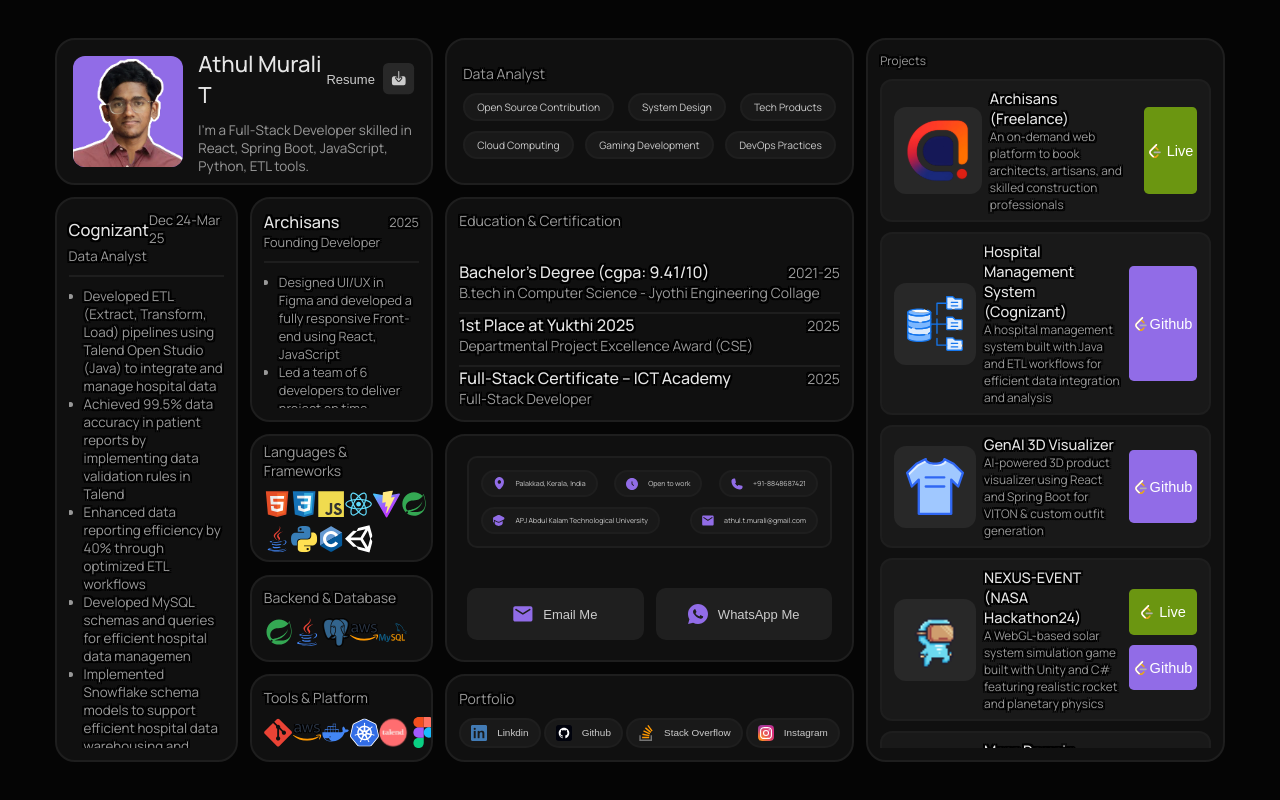
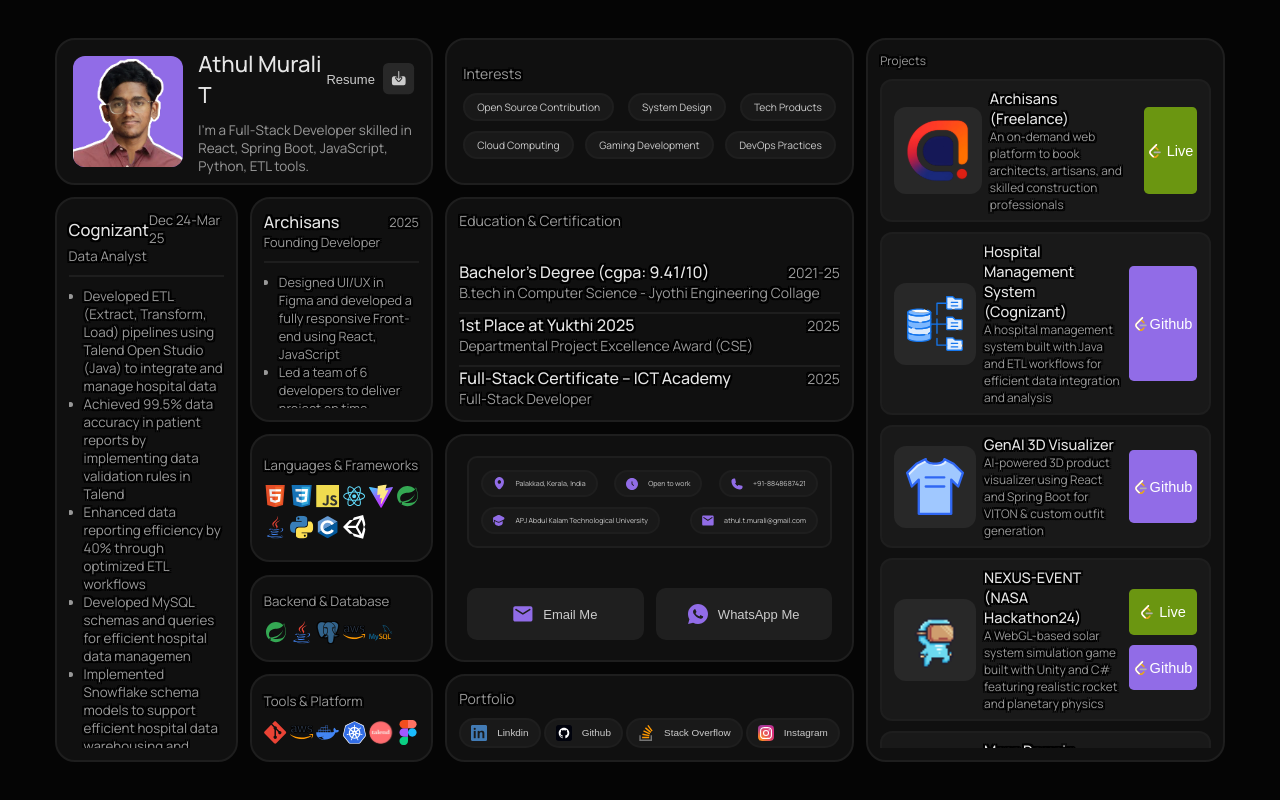
Before and after one commit to ATHUL-MURALI/Portfolio, a React (Vite) app: page / in a window 1280 px wide. Built offline with nearby package versions, Linux system fonts and the light colour scheme.

Commit message:
Fixed so many errors

```diff
--- a/src/components/contact/Contact.jsx
+++ b/src/components/contact/Contact.jsx
@@ -18,6 +18,17 @@
     };
 
 
+
+    const copyToClipboard = async (text) => {
+        try {
+            await navigator.clipboard.writeText(text);
+        } catch (err) {
+            console.error("Failed to copy: ", err);
+        }
+    };
+
+
+
     const do2 = () => {
         const phoneNumber = "918848687421"
         const message = encodeURIComponent("Hi Athul!")
@@ -30,23 +41,23 @@
                     <div className='Contact__container-box'>
                         <div className='Contact__content'>
                             <div className='Contact__boxbox'>
-                                <img src={pf1} alt="error" />
+                                <img src={pf1} alt="error" onClick={() => copyToClipboard("Palakkad, Kerala, India")}/>
                                 <h1>Palakkad, Kerala, India</h1>
                             </div>
                             <div className='Contact__boxbox'>
-                                <img src={pf2} alt="error" />
+                                <img src={pf2} alt="error" onClick={() => copyToClipboard("Open to work")}/>
                                 <h1>Open to work</h1>
                             </div>
                             <div className='Contact__boxbox'>
-                                <img src={pf3} alt="error" />
+                                <img src={pf3} alt="error" onClick={() => copyToClipboard("+91-8848687421")}/>
                                 <h1>+91-8848687421</h1>
                             </div>
                             <div className='Contact__boxbox'>
-                                <img src={pf4} alt="error" />
+                                <img src={pf4} alt="error" onClick={() => copyToClipboard("APJ Abdul Kalam Technological University")}/>
                                 <h1>APJ Abdul Kalam Technological University</h1>
                             </div>
                             <div className='Contact__boxbox'>
-                                <img src={pf5} alt="error" />
+                                <img src={pf5} alt="error" onClick={() => copyToClipboard("athul.t.murali@gmail.com")}/>
                                 <h1>athul.t.murali@gmail.com</h1>
                             </div>
                         </div>
--- a/src/components/interests/Interests.jsx
+++ b/src/components/interests/Interests.jsx
@@ -4,7 +4,7 @@
         <div className='Interests__container'>
             <div className='Interests__container-box'>
                 <div className='Interests__heading'>
-                    <p>Data Analyst</p>
+                    <p>Interests</p>
                 </div>
                 <div className='Interests__content'>
                     <h1 className='Interests__boxbox'>Open Source Contribution</h1>
--- a/src/components/skillOne/SkillOne.css
+++ b/src/components/skillOne/SkillOne.css
@@ -5,6 +5,8 @@
     padding: calc(12*0.0625rem);
     border-radius: 1.25rem;
     height: 100%;
+    width: 100%;
+    container-type: inline-size;
     overflow: hidden;
   }
 .SkillOne__container-box {
@@ -74,8 +76,46 @@
 .SkillOne__img img{
   margin: 0;
   padding: 0;
-  /* width: 15.1%; */
+
+  width: 15.1%;
   /* background-color: #8d447d; */
   /* width: 100%;
   height: auto; */
 }
+
+
+@container (width > 220px) {
+  .SkillOne__img img {
+    width: 13%;;
+  }
+}
+@container (width > 260px) {
+  .SkillOne__img img {
+    width: 12%;;
+  }
+}
+@container (width > 300px) {
+  .SkillOne__img img {
+    width: 11%;;
+  }
+}
+@container (width > 340px) {
+  .SkillOne__img img {
+    width: 10%;;
+  }
+}
+@container (width > 380px) {
+  .SkillOne__img img {
+    width: 9%;;
+  }
+}
+@container (width > 420px) {
+  .SkillOne__img img {
+    width: 8%;;
+  }
+}
+@container (width > 460px) {
+  .SkillOne__img img {
+    width: 7%;;
+  }
+}
--- a/src/components/skillOne/SkillOne.jsx
+++ b/src/components/skillOne/SkillOne.jsx
@@ -20,7 +20,7 @@
             if (boxRef.current) {
                 const { offsetWidth: w, offsetHeight: h } = boxRef.current;
                 const area = w * h;
-                const newSize1 = Math.sqrt(area)/310;
+                const newSize1 = Math.sqrt(area)/185;
                 const newSize2 = Math.sqrt(area)/90;
                 setfontSize1(newSize1);
                 setfontSize2(newSize2);
@@ -34,28 +34,29 @@
         <div ref={boxRef} className='SkillOne__container'>
             <div className='SkillOne__container-box'>
                 <div className='SkillOne__content-box'>
-                    <p>Languages & Frameworks</p>
+                    <p style={{fontSize: `${fontSize1}rem`}}>Languages & Frameworks</p>
                 </div>
                 <div className='SkillOne__img'>
                     <div className='row-1'>
-                        <img style={{width: `${fontSize2}rem`}} src={sk1} alt="error" />
-                        <img style={{width: `${fontSize2}rem`}} src={sk2} alt="error" />
-                        <img style={{width: `${fontSize2}rem`}} src={sk3} alt="error" />
-                        <img style={{width: `${fontSize2}rem`}} src={sk4} alt="error" />
-                        <img style={{width: `${fontSize2}rem`}} src={sk5} alt="error" />
-                        <img style={{width: `${fontSize2}rem`}} src={sk6} alt="error" />
+                        <img src={sk1} alt="error" />
+                        <img src={sk2} alt="error" />
+                        <img src={sk3} alt="error" />
+                        <img src={sk4} alt="error" />
+                        <img src={sk5} alt="error" />
+                        <img src={sk6} alt="error" />
                     </div>
                     <div className='row-2'>
-                        <img style={{width: `${fontSize2}rem`}} src={sk7} alt="error" />
-                        <img style={{width: `${fontSize2}rem`}} src={sk8} alt="error" />
-                        <img style={{width: `${fontSize2}rem`}} src={sk9} alt="error" />
-                        <img style={{width: `${fontSize2}rem`}} src={sk10} alt="error" />
-                        <img style={{width: `${fontSize2}rem`}} id='hidden' src={sk1} alt="error" />
-                        <img style={{width: `${fontSize2}rem`}} id='hidden' src={sk1} alt="error" />
+                        <img src={sk7} alt="error" />
+                        <img src={sk8} alt="error" />
+                        <img src={sk9} alt="error" />
+                        <img src={sk10} alt="error" />
+                        <img id='hidden' src={sk1} alt="error" />
+                        <img id='hidden' src={sk1} alt="error" />
                     </div>
                 </div>
             </div>
         </div>
+        // style={{width: `${fontSize2}rem`}}
     )
 }
 
--- a/src/components/skillThree/SkillThree.css
+++ b/src/components/skillThree/SkillThree.css
@@ -5,6 +5,8 @@
     padding: calc(12*0.0625rem);
     border-radius: 1.25rem;
     height: 100%;
+    container-type: inline-size;
+    width: 100%;
     overflow: hidden;
   }
 .SkillThree__container-box {
@@ -60,3 +62,40 @@
   /* width: 100%;
   height: auto; */
 }
+
+
+@container (width > 220px) {
+  .SkillThree__img img {
+    width: 13%;;
+  }
+}
+@container (width > 260px) {
+  .SkillThree__img img {
+    width: 12%;;
+  }
+}
+@container (width > 300px) {
+  .SkillThree__img img {
+    width: 11%;;
+  }
+}
+@container (width > 340px) {
+  .SkillThree__img img {
+    width: 10%;;
+  }
+}
+@container (width > 380px) {
+  .SkillThree__img img {
+    width: 9%;;
+  }
+}
+@container (width > 420px) {
+  .SkillThree__img img {
+    width: 8%;;
+  }
+}
+@container (width > 460px) {
+  .SkillThree__img img {
+    width: 7%;;
+  }
+}
--- a/src/components/skillThree/SkillThree.jsx
+++ b/src/components/skillThree/SkillThree.jsx
@@ -16,7 +16,7 @@
             if (boxRef.current) {
                 const { offsetWidth: w, offsetHeight: h } = boxRef.current;
                 const area = w * h;
-                const newSize1 = Math.sqrt(area)/310;
+                const newSize1 = Math.sqrt(area)/152;
                 const newSize2 = Math.sqrt(area)/70;
                 setfontSize1(newSize1);
                 setfontSize2(newSize2);
@@ -30,15 +30,15 @@
         <div ref={boxRef} className='SkillThree__container'>
             <div className='SkillThree__container-box'>
                 <div className='SkillThree__content-box'>
-                    <p>Tools & Platform</p>
+                    <p style={{fontSize: `${fontSize1}rem`}}>Tools & Platform</p>
                 </div>
                 <div className='SkillThree__img'>
-                    <img style={{width: `${fontSize2}rem`}} src = {sk1} alt="error" />
-                    <img style={{width: `${fontSize2}rem`}} src = {sk2} alt="error" />
-                    <img style={{width: `${fontSize2}rem`}} src = {sk3} alt="error" />
-                    <img style={{width: `${fontSize2}rem`}} src = {sk4} alt="error" />
-                    <img style={{width: `${fontSize2}rem`}} src = {sk5} alt="error" />
-                    <img style={{width: `${fontSize2}rem`}} src = {sk6} alt="error" />
+                    <img src = {sk1} alt="error" />
+                    <img src = {sk2} alt="error" />
+                    <img src = {sk3} alt="error" />
+                    <img src = {sk4} alt="error" />
+                    <img src = {sk5} alt="error" />
+                    <img src = {sk6} alt="error" />
                 </div>
             </div>
         </div>
--- a/src/components/skillTwo/SkillTwo.css
+++ b/src/components/skillTwo/SkillTwo.css
@@ -5,6 +5,8 @@
     padding: calc(12*0.0625rem);
     border-radius: 1.25rem;
     height: 100%;
+    width: 100%;
+    container-type: inline-size;
     overflow: hidden;
   }
 .SkillTwo__container-box {
@@ -60,3 +62,40 @@
   /* width: 100%;
   height: auto; */
 }
+
+
+@container (width > 220px) {
+  .SkillTwo__img img {
+    width: 13%;;
+  }
+}
+@container (width > 260px) {
+  .SkillTwo__img img {
+    width: 12%;;
+  }
+}
+@container (width > 300px) {
+  .SkillTwo__img img {
+    width: 11%;;
+  }
+}
+@container (width > 340px) {
+  .SkillTwo__img img {
+    width: 10%;;
+  }
+}
+@container (width > 380px) {
+  .SkillTwo__img img {
+    width: 9%;;
+  }
+}
+@container (width > 420px) {
+  .SkillTwo__img img {
+    width: 8%;;
+  }
+}
+@container (width > 460px) {
+  .SkillTwo__img img {
+    width: 7%;;
+  }
+}
--- a/src/components/skillTwo/SkillTwo.jsx
+++ b/src/components/skillTwo/SkillTwo.jsx
@@ -15,7 +15,7 @@
             if (boxRef.current) {
                 const { offsetWidth: w, offsetHeight: h } = boxRef.current;
                 const area = w * h;
-                const newSize1 = Math.sqrt(area)/310;
+                const newSize1 = Math.sqrt(area)/152;
                 const newSize2 = Math.sqrt(area)/70;
                 setfontSize1(newSize1);
                 setfontSize2(newSize2);
@@ -29,15 +29,15 @@
         <div ref={boxRef} className='SkillTwo__container'>
             <div className='SkillTwo__container-box'>
                 <div className='SkillTwo__content-box'>
-                    <p>Backend & Database</p>
+                    <p style={{fontSize: `${fontSize1}rem`}}>Backend & Database</p>
                 </div>
                 <div className='SkillTwo__img'>
-                    <img style={{width: `${fontSize2}rem`}} src = {sk1} alt="error" />
-                    <img style={{width: `${fontSize2}rem`}} src = {sk2} alt="error" />
-                    <img style={{width: `${fontSize2}rem`}} src = {sk3} alt="error" />
-                    <img style={{width: `${fontSize2}rem`}} src = {sk4} alt="error" />
-                    <img style={{width: `${fontSize2}rem`}} src = {sk5} alt="error" />
-                    <img style={{width: `${fontSize2}rem`}} id='hidden' src = {sk5} alt="error" />
+                    <img src = {sk1} alt="error" />
+                    <img src = {sk2} alt="error" />
+                    <img src = {sk3} alt="error" />
+                    <img src = {sk4} alt="error" />
+                    <img src = {sk5} alt="error" />
+                    <img id='hidden' src = {sk5} alt="error" />
                 </div>
             </div>
         </div>
```
Also changed, not shown: src/components/contact/Contact.css (line endings or trailing spaces).
